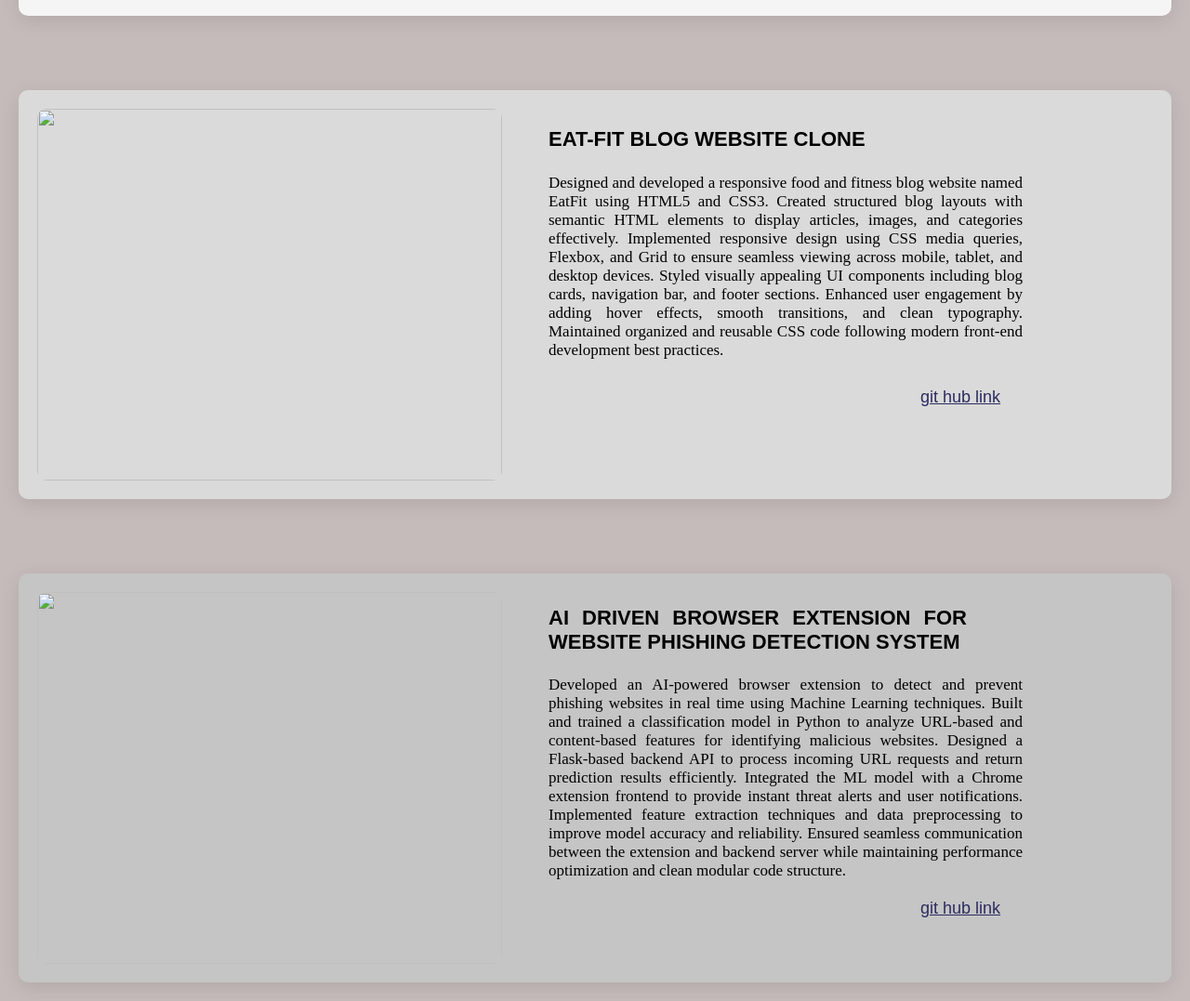
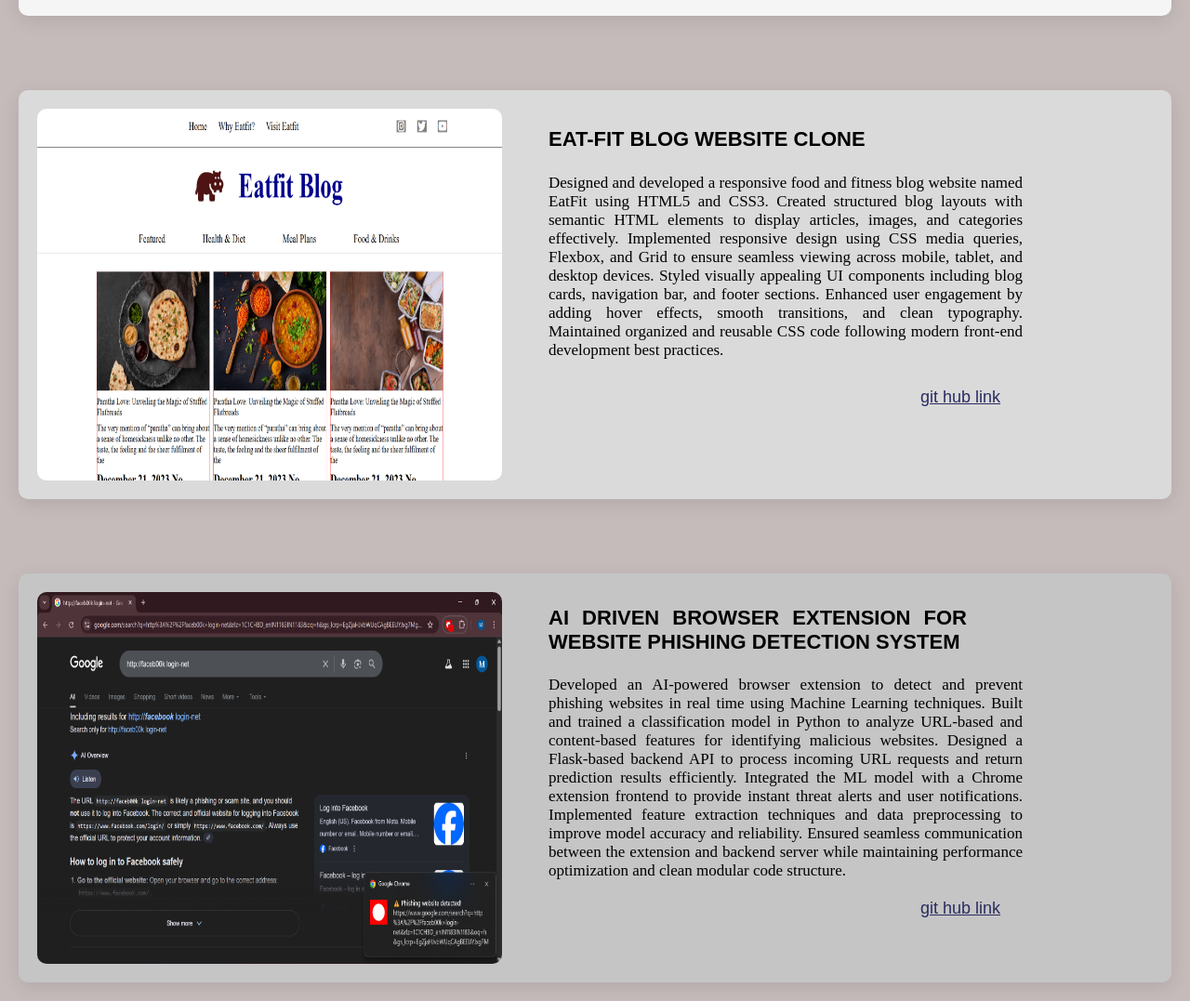
Before and after one commit to jungkook364/portfolio-website, a plain HTML site: page pojects.html in a window 1280 px wide. Shown: the part 537-1614 px from the top of the page at 93% size. Drawn offline with Linux system fonts and the light colour scheme.

Commit message:
Added image

```diff
--- a/pojects.html
+++ b/pojects.html
@@ -16,7 +16,7 @@
     <div class="project-grid">
 
         <div class="project-card1">
-            <img src="C:\Users\Dell\Pictures\Screenshots\Screenshot 2026-02-01 184320.png" alt="">
+            <img src="images/profile.png" alt="">
             <div class="sec">
                 <h2>Responsive Portfolio Website</h2> <br>
                 <p>Developed a fully responsive personal portfolio website using HTML5 and CSS3, implementing mobile-first design principles with CSS media queries to ensure compatibility across various screen sizes. Designed modern and structured layouts using Flexbox and CSS Grid for improved visual hierarchy and alignment. Optimized website structure using semantic HTML elements to enhance accessibility and search engine visibility. Ensured cross-browser compatibility and delivered a smooth, user-friendly experience across devices. Integrated interactive UI elements such as hover effects and smooth transitions to improve user engagement. Maintained clean, well-structured, and reusable code following front-end development best practices.</p>
@@ -27,7 +27,7 @@
 
 
         <div class="project-card2">
-            <img src="C:\Users\Dell\Pictures\Screenshots\Screenshot 2026-02-14 085017.png" alt="">
+            <img src="images/eat.png" alt="">
             <div class="sec">
 
             <h2> Eat-Fit Blog Website Clone </h2>
@@ -41,7 +41,7 @@
 
 
         <div class="project-card3">
-            <img src="C:\Users\Dell\Downloads\41598_2026_35655_Fig7_HTML.png" alt="">
+            <img src="images/ai.png" alt="">
             <div class="sec">
             <h2>AI Driven Browser Extension For Website Phishing Detection System </h2>
             <p>Developed an AI-powered browser extension to detect and prevent phishing websites in real time using Machine Learning techniques. Built and trained a classification model in Python to analyze URL-based and content-based features for identifying malicious websites. Designed a Flask-based backend API to process incoming URL requests and return prediction results efficiently. Integrated the ML model with a Chrome extension frontend to provide instant threat alerts and user notifications. Implemented feature extraction techniques and data preprocessing to improve model accuracy and reliability. Ensured seamless communication between the extension and backend server while maintaining performance optimization and clean modular code structure. </p>
```
Also changed, not shown: index.html (+1 -1 lines), images/ai.png (added), images/eat.png (added), images/profile.png (added).
